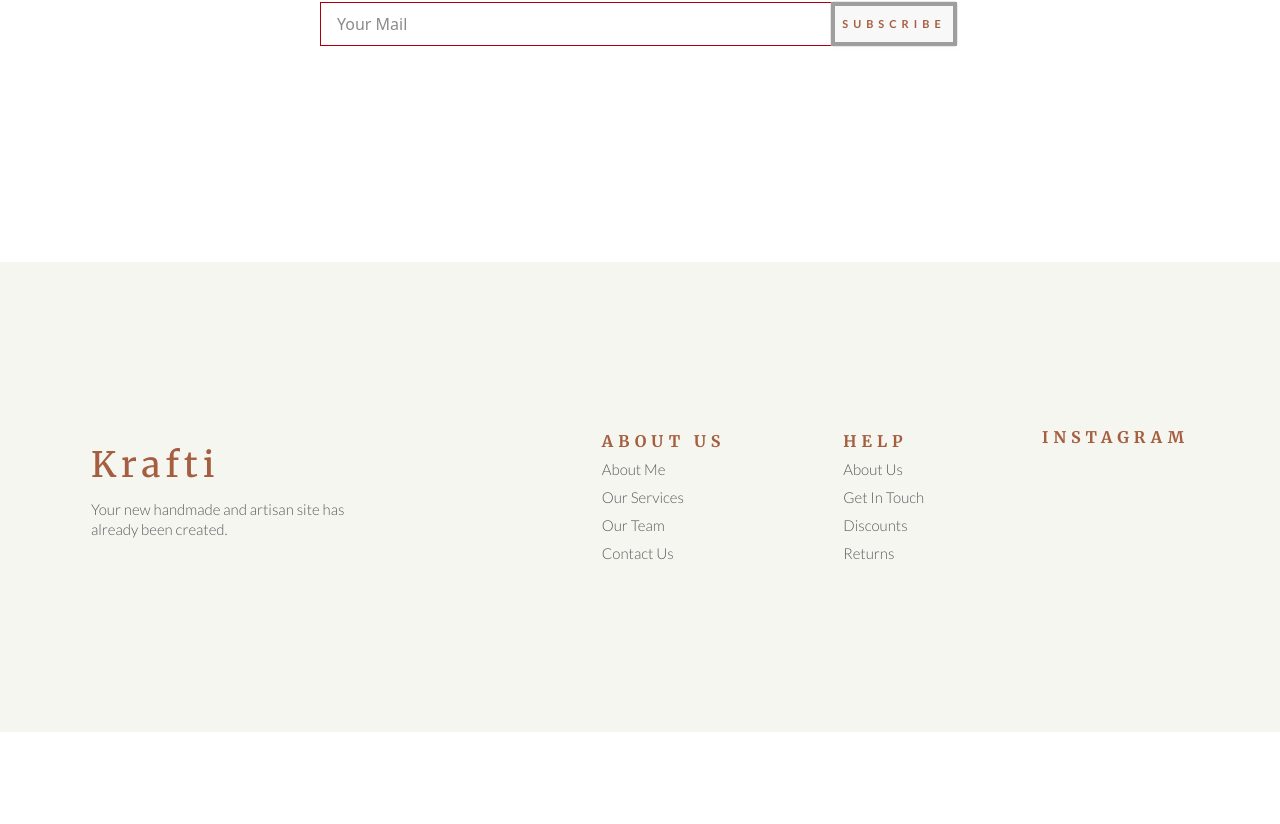
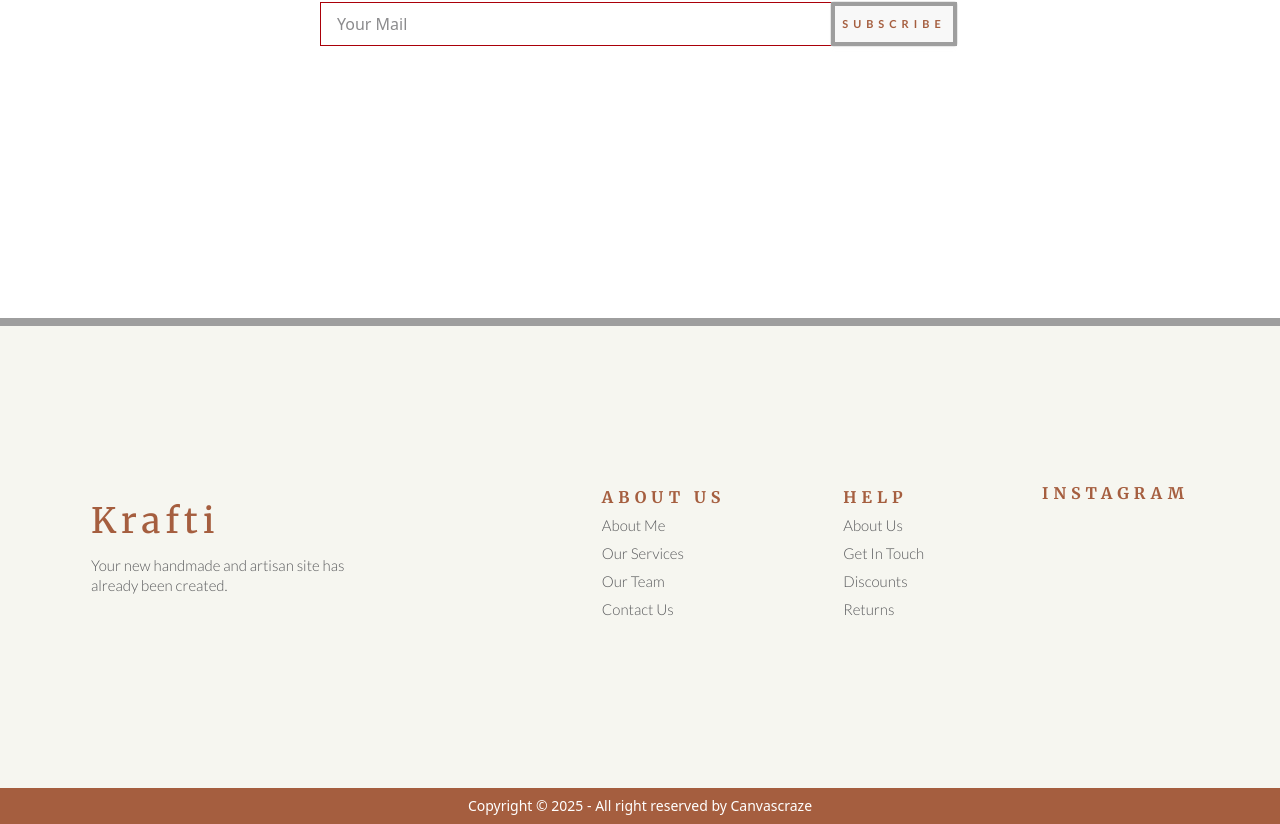
Before and after one commit to jnakht/canvascraze-client, a React (Vite) app: page / in a window 1280 px wide. Shown: the part 1714-2538 px from the top of the page. Before the commit the page ends 2446 px from the top, so only its background shows below. Built offline with nearby package versions, Linux system fonts and the light colour scheme; no server answers; grey boxes are pictures that could not be loaded.

Commit message:
footer added

```diff
--- a/src/components/Footer.jsx
+++ b/src/components/Footer.jsx
@@ -1,8 +1,10 @@
 
 const Footer = () => {
     return (
-        <div>
-            <footer className="footer sm:footer-horizontal bg-[#F6F6F0] text-base-content p-10 h-[470px] flex  justify-around items-center">
+        <div className="mt-[56px]">
+            <footer className="footer sm:footer-horizontal bg-[#F6F6F0] text-base-content p-10 h-[470px] flex  justify-around items-center relative">
+                {/* top border */}
+                <div className="bg-[url('https://ik.imagekit.io/ghlgoepam/New%20Folder/h1-border-bottom%20(1).jpg?updatedAt=1746003376650')] bg-no-repeat bg-cover absolute w-full top-0 h-2"></div>
                 <aside>
                     <h3 className="text-[#a55e3f] font-merriweather text-[35px] font-medium tracking-[5px]">Krafti</h3>
                     <p className="max-w-[70%] font-lato text-[#58595b] text-[15px] font-light mt-4">
@@ -31,6 +33,11 @@ const Footer = () => {
 
                 </nav>
             </footer>
+            <footer className="footer sm:footer-horizontal footer-center bg-[#A55E3F]  p-2 text-white">
+                <aside>
+                    <p>Copyright © {new Date().getFullYear()} - All right reserved by Canvascraze</p>
+                </aside>
+            </footer>
         </div>
     );
 };
```
